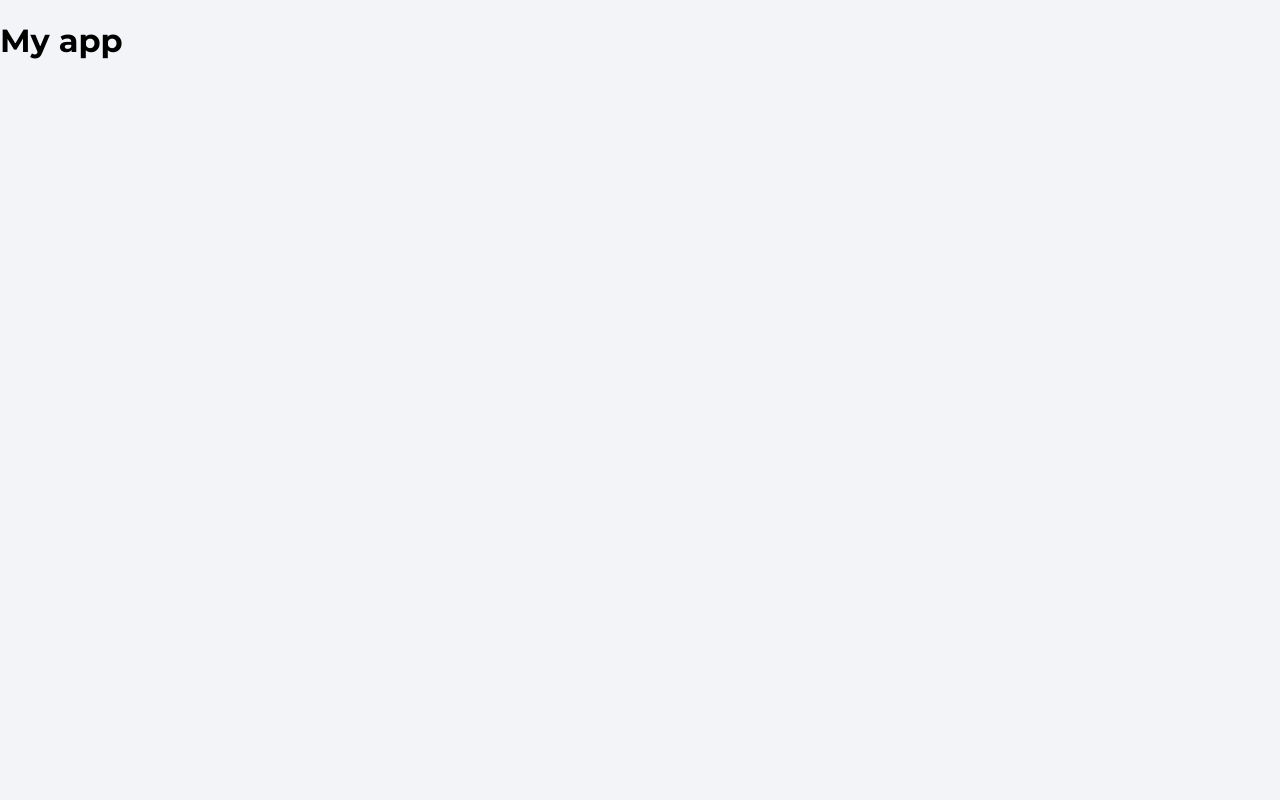
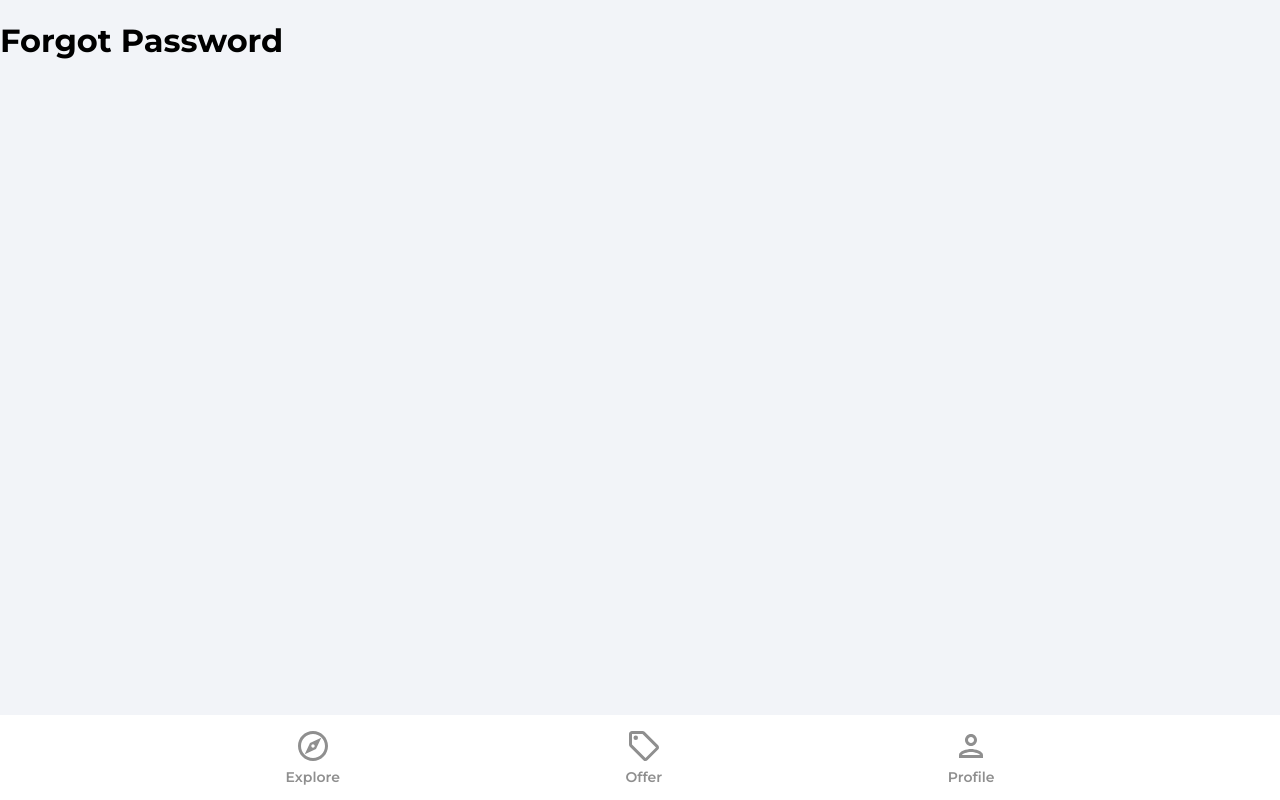
Before and after one commit to JohnKarima/House-Marketplace, a React (Create React App) app: page /forgot-password in a window 1280 px wide. Built offline with nearby package versions, Linux system fonts and the light colour scheme.

Commit message:
Add initial app pages and routes

```diff
--- a/package.json
+++ b/package.json
@@ -9,6 +9,7 @@
     "firebase": "^9.6.6",
     "react": "^17.0.2",
     "react-dom": "^17.0.2",
+    "react-router-dom": "^6.2.1",
     "react-scripts": "5.0.0",
     "web-vitals": "^2.1.4"
   },
--- a/src/App.js
+++ b/src/App.js
@@ -1,9 +1,28 @@
+import { BrowserRouter as Router, Routes, Route } from 'react-router-dom'
+import Navbar from './components/Navbar'
+import Explore from './pages/Explore'
+import Offers from './pages/Offers'
+import SignIn from './pages/SignIn'
+import SignUp from './pages/SignUp'
+import ForgotPassword from './pages/ForgotPassword'
+import Profile from './pages/Profile'
+
 function App() {
   return (
     <>
-    <h1>My app</h1>
+    <Router>
+        <Routes>
+            <Route path='/' element={<Explore />}/>
+            <Route path='/offers' element={<Offers />}/>
+            <Route path='/profile' element={<SignIn />}/>
+            <Route path='sign-in/' element={<SignIn />}/>
+            <Route path='/sign-up' element={<SignUp />}/>
+            <Route path='/forgot-password' element={<ForgotPassword />}/>
+        </Routes>
+        <Navbar></Navbar>
+    </Router>
     </>
-  );
+  )
 }
 
-export default App;
+export default App
--- /dev/null
+++ b/src/components/Navbar.jsx
@@ -0,0 +1,73 @@
+import { useNavigate, useLocation } from 'react-router-dom'
+import { ReactComponent as OfferIcon } from '../assets/svg/localOfferIcon.svg'
+import { ReactComponent as ExploreIcon } from '../assets/svg/exploreIcon.svg'
+import { ReactComponent as PersonOutlineIcon } from '../assets/svg/personOutlineIcon.svg'
+
+function Navbar() {
+  const navigate = useNavigate()
+  const location = useLocation()
+  const pathMatchRoute = (route) => {
+    if (route === location.pathname) {
+      return true
+    }
+  }
+
+  return (
+    <footer className="navbar">
+      <nav className="navbarNav">
+        <ul className="navbarListItems">
+          <li className="navbarListItem" onClick={() => navigate('/')}>
+            <ExploreIcon
+              fill={pathMatchRoute('/') ? '#2c2c2c' : '#8f8f8f'}
+              width="36px"
+              height="36px"
+            ></ExploreIcon>
+            <p
+              className={
+                pathMatchRoute('/')
+                  ? 'navbarListItemNameActive'
+                  : 'navbarListItemName'
+              }
+            >
+              Explore
+            </p>
+          </li>
+          <li className="navbarListItem" onClick={() => navigate('/offers')}>
+            <OfferIcon
+              fill={pathMatchRoute('/offers') ? '#2c2c2c' : '#8f8f8f'}
+              width="36px"
+              height="36px"
+            ></OfferIcon>
+            <p
+              className={
+                pathMatchRoute('/offers')
+                  ? 'navbarListItemNameActive'
+                  : 'navbarListItemName'
+              }
+            >
+              Offer
+            </p>
+          </li>
+          <li className="navbarListItem" onClick={() => navigate('/profile')}>
+            <PersonOutlineIcon
+              fill={pathMatchRoute('/profile') ? '#2c2c2c' : '#8f8f8f'}
+              width="36px"
+              height="36px"
+            ></PersonOutlineIcon>
+            <p
+              className={
+                pathMatchRoute('/profile')
+                  ? 'navbarListItemNameActive'
+                  : 'navbarListItemName'
+              }
+            >
+              Profile
+            </p>
+          </li>
+        </ul>
+      </nav>
+    </footer>
+  )
+}
+
+export default Navbar
--- /dev/null
+++ b/src/pages/Explore.jsx
@@ -0,0 +1,5 @@
+function Explore() {
+  return <div><h1>Explore</h1></div>;
+}
+
+export default Explore;
--- /dev/null
+++ b/src/pages/ForgotPassword.jsx
@@ -0,0 +1,5 @@
+function ForgotPassword() {
+    return <div><h1>Forgot Password</h1></div>;
+  }
+
+  export default ForgotPassword;
--- /dev/null
+++ b/src/pages/Offers.jsx
@@ -0,0 +1,5 @@
+function Offers() {
+    return <div><h1>Offers</h1></div>;
+  }
+
+  export default Offers;
--- /dev/null
+++ b/src/pages/Profile.jsx
@@ -0,0 +1,5 @@
+function Profile() {
+    return <div><h1>Profile</h1></div>;
+  }
+
+  export default Profile;
--- /dev/null
+++ b/src/pages/SignIn.jsx
@@ -0,0 +1,5 @@
+function SignIn() {
+    return <div><h1>Sign In</h1></div>;
+  }
+
+  export default SignIn;
--- /dev/null
+++ b/src/pages/SignUp.jsx
@@ -0,0 +1,5 @@
+function SignUp() {
+    return <div><h1>Sign Up</h1></div>;
+  }
+
+  export default SignUp;
```
Also changed, not shown: 1 other file (tests, documents, lock files or other folders).
